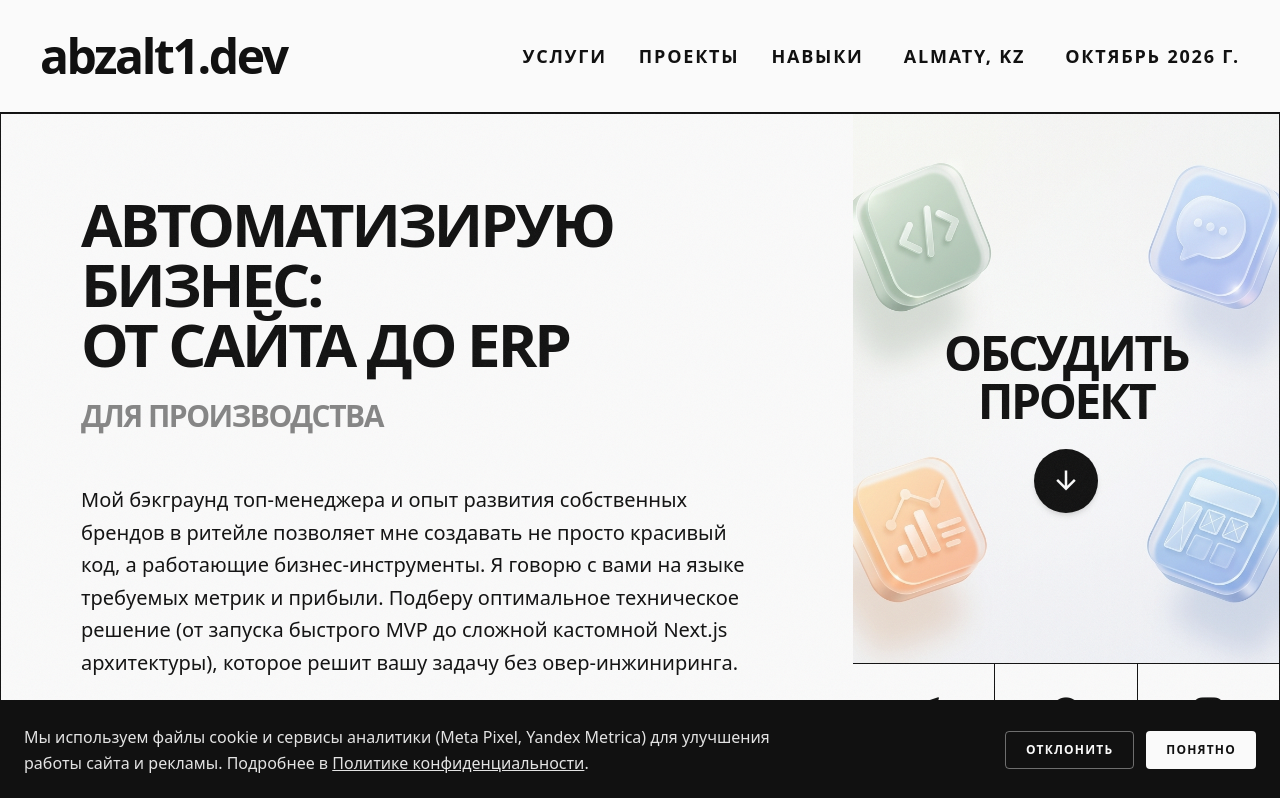
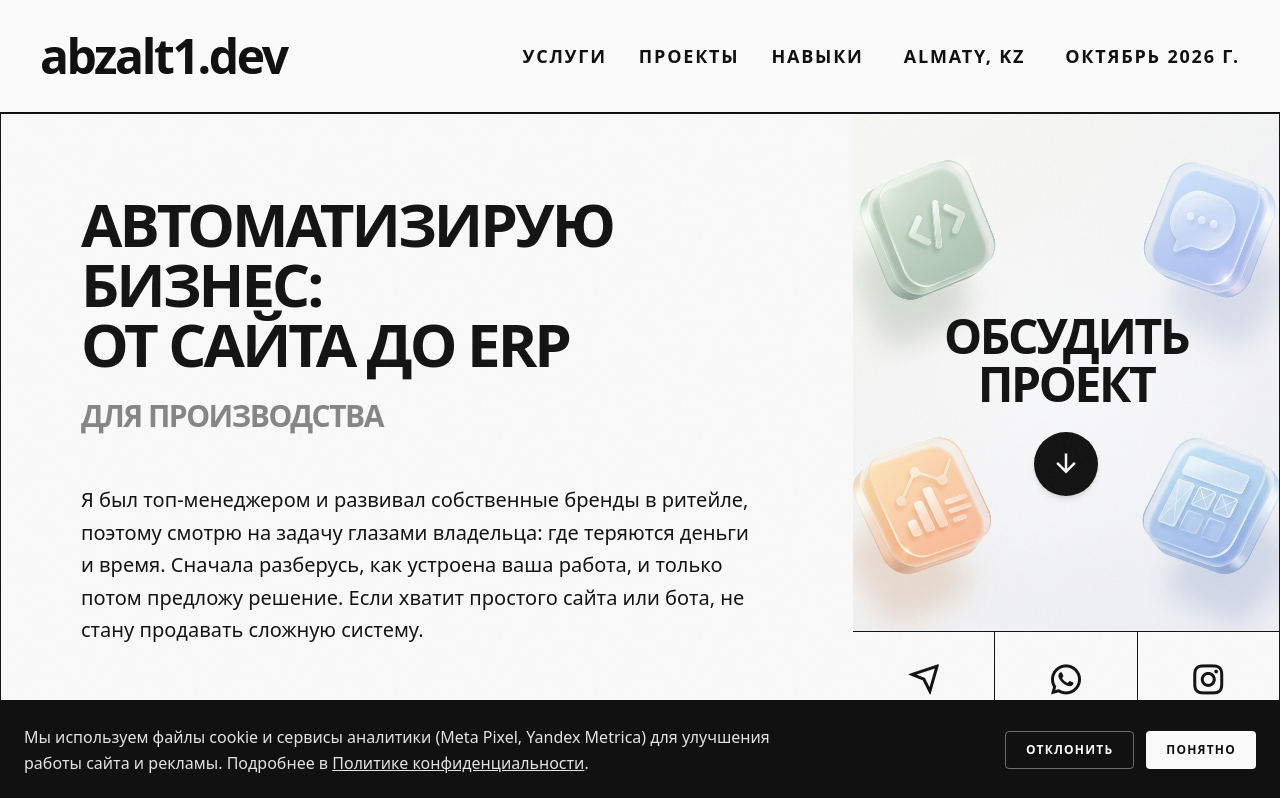
Before and after one commit to abzalt1/abzalt1.github.io, a Next.js app: page / in a window 1280 px wide. Shown: the top 798 px of the page. Built offline with nearby package versions, Linux system fonts and the light colour scheme.

Commit message:
copy: simpler hero paragraph without jargon
Co-Authored-By: Claude Opus 5.5 <noreply@anthropic.com>

```diff
--- a/src/components/Hero.tsx
+++ b/src/components/Hero.tsx
@@ -76,7 +76,7 @@ export default function Hero() {
  </p>
  <div className="space-y-6 text-lg md:text-xl leading-relaxed font-medium max-w-2xl">
  <p>
- Мой бэкграунд топ-менеджера и опыт развития собственных брендов в ритейле позволяет мне создавать не просто красивый код, а работающие бизнес-инструменты. Я говорю с вами на языке требуемых метрик и прибыли. Подберу оптимальное техническое решение (от запуска быстрого MVP до сложной кастомной Next.js архитектуры), которое решит вашу задачу без овер-инжиниринга.
+ Я был топ-менеджером и развивал собственные бренды в ритейле, поэтому смотрю на задачу глазами владельца: где теряются деньги и время. Сначала разберусь, как устроена ваша работа, и только потом предложу решение. Если хватит простого сайта или бота, не стану продавать сложную систему.
  </p>
  </div>
  </div>
```
